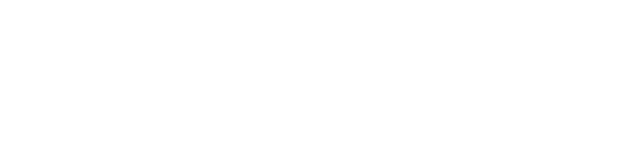
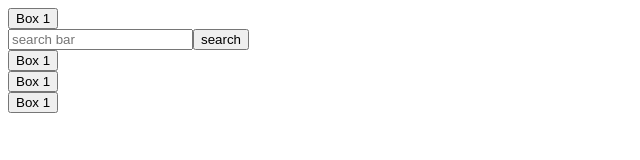
Before and after one commit to jnamushiya/Town-Trade-Investments, a plain HTML site: page index.html in a window 1280 px wide. Shown: the whole page, without its empty margins (0-640 px from the left). Drawn offline with Linux system fonts and the light colour scheme.

Commit message:
Added nav-bar

```diff
--- a/index.html
+++ b/index.html
@@ -6,6 +6,14 @@
     <title>Town-Trade-Investments</title>
 </head>
 <body>
-
+    <div class="flex-parent">
+       <div class="flex-child">
+        <div> <button>Box 1</button></div>
+        <div> <input type="text" placeholder="search bar" name="search here"><button>search </button></input></div>
+        <div> <button>Box 1</button></div>
+        <div> <button>Box 1</button></div>
+        <div> <button>Box 1</button></div>
+       </div>
+    </div>
 </body>
 </html>
```
